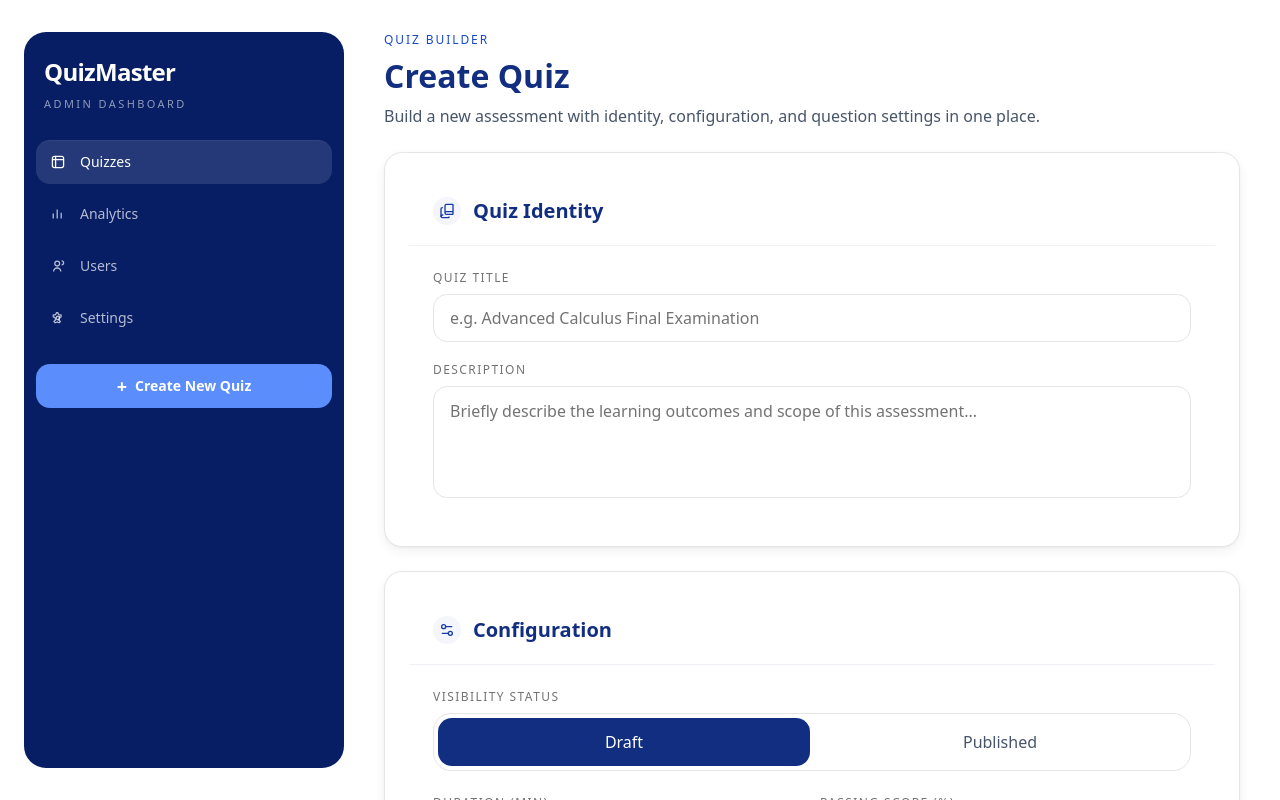
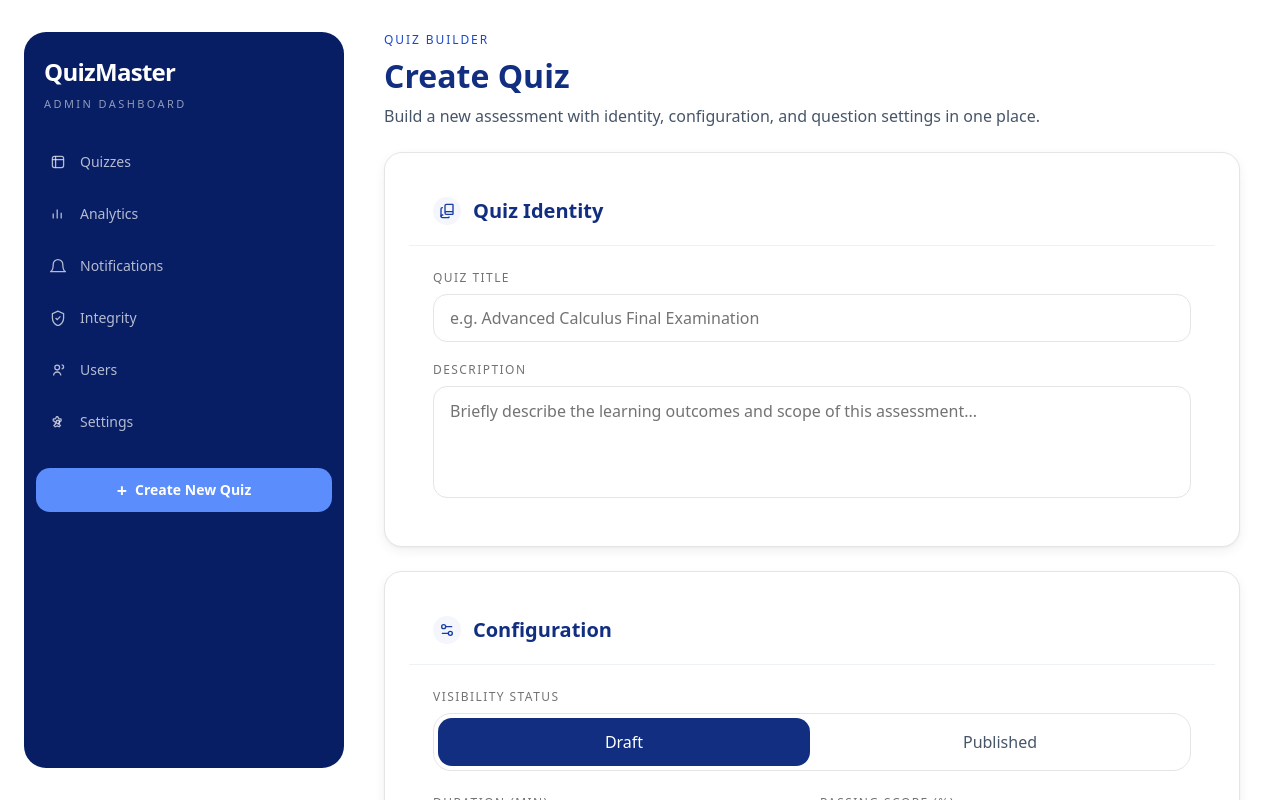
Before and after one commit to MoHatemTC/quiz-service-internship-round-1-front-end, a Next.js app: page /admin/dashboard/create in a window 1280 px wide. Shown: the top 800 px of the page. Built offline with nearby package versions, Linux system fonts and the light colour scheme.

Commit message:
feat(sidebar): add Notifications and Integrity nav links to admin sidebar
Wire up /admin/dashboard/notifications and /admin/dashboard/integrity
routes in the admin navigation panel with appropriate icons.

```diff
--- a/components/admin/dashboard/AdminSidebar.tsx
+++ b/components/admin/dashboard/AdminSidebar.tsx
@@ -41,6 +41,38 @@ const SIDEBAR_ITEMS: SidebarItem[] = [
         <path d="M4 15.5V9.5" />
         <path d="M9 15.5V4.5" />
         <path d="M14 15.5v-7" />
+      </svg>
+    ),
+  },
+  {
+    label: 'Notifications',
+    href: '/admin/dashboard/notifications',
+    icon: (
+      <svg
+        viewBox="0 0 20 20"
+        className="h-4 w-4"
+        fill="none"
+        stroke="currentColor"
+        strokeWidth="1.6"
+      >
+        <path d="M4 8a6 6 0 0 1 12 0c0 7 3 9 3 9H1s3-2 3-9" />
+        <path d="M10.3 21a1.94 1.94 0 0 1-3.4 0" />
+      </svg>
+    ),
+  },
+  {
+    label: 'Integrity',
+    href: '/admin/dashboard/integrity',
+    icon: (
+      <svg
+        viewBox="0 0 20 20"
+        className="h-4 w-4"
+        fill="none"
+        stroke="currentColor"
+        strokeWidth="1.6"
+      >
+        <path d="M10 1.5 3 4.5v5.5c0 4.5 3 8.8 7 9.5 4-.7 7-5 7-9.5V4.5Z" />
+        <path d="m7 10 2 2 4-4" />
       </svg>
     ),
   },
@@ -118,7 +150,8 @@ function SidebarItemLink({ item, active }: { item: SidebarItem; active: boolean
 
 export default function AdminSidebar() {
   const pathname = usePathname();
-  const isQuizzesActive = pathname.startsWith('/admin/dashboard');
+  // Quizzes is only active on the exact dashboard root, not sub-pages
+  const isQuizzesActive = pathname === '/admin/dashboard';
 
   return (
     <aside className="w-full bg-[#071d64] text-white lg:min-h-scree lg:w-80 lg:sticky lg:rounded-3xl lg:my-8 lg:ml-6 lg:min-w-50">
```
